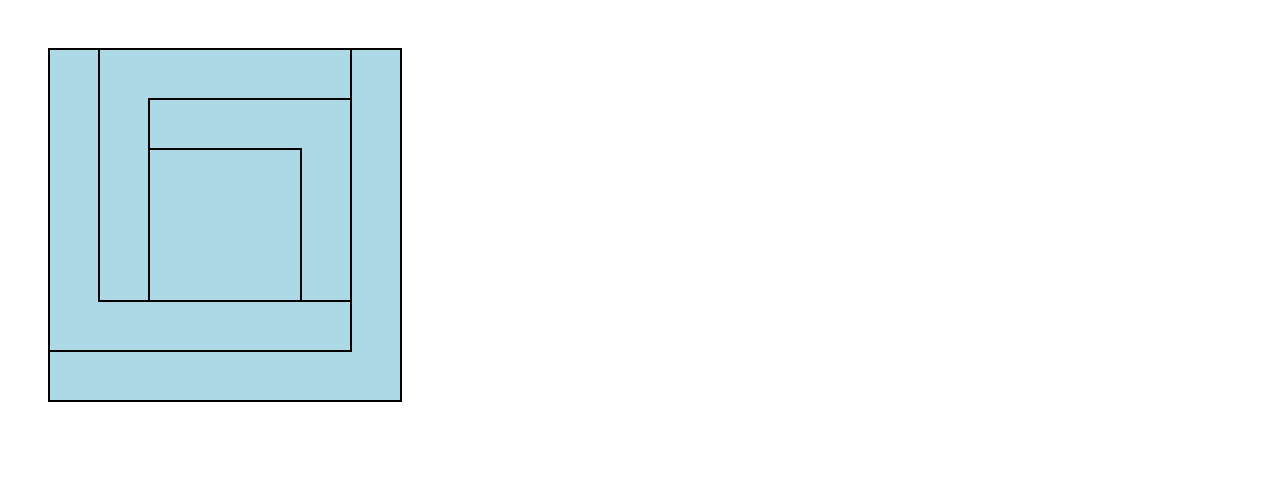
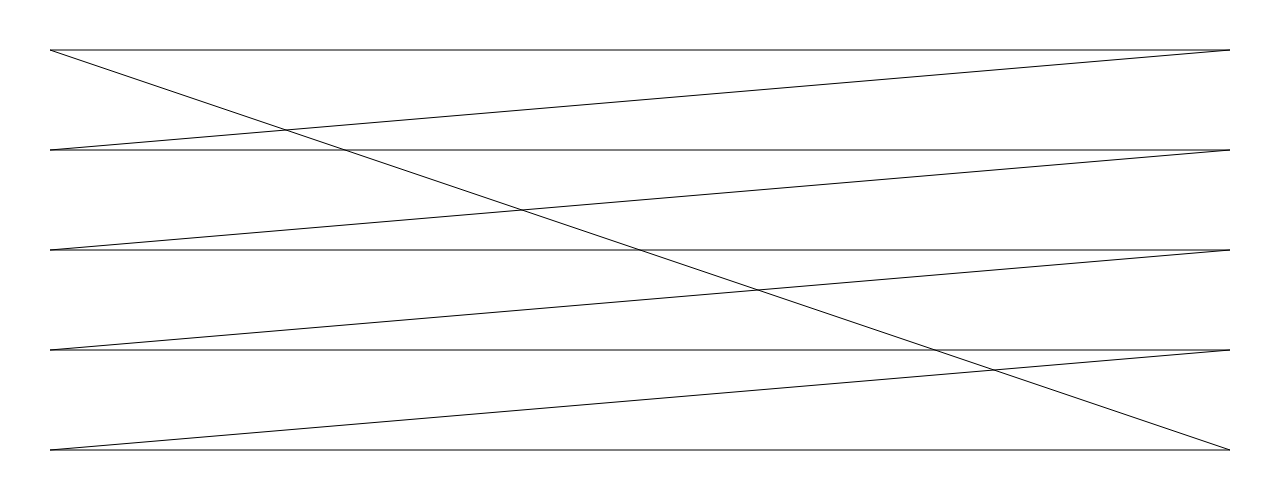
Before and after one commit to EHB-MCT/dev1-exercises-GillesdekerfGilles, a plain HTML site: page index.html in a window 1280 px wide. Drawn offline with Linux system fonts and the light colour scheme.

Commit message:
morelines

```diff
--- /dev/null
+++ b/exercises/2-variabels/2-1.js
@@ -0,0 +1,25 @@
+"use strict";
+let canvas = document.querySelector("canvas");
+canvas.width = window.innerWidth;
+canvas.height = window.innerHeight;
+let context = canvas.getContext("2d");
+moreLines();
+
+function moreLines() {
+    let margin = 50;
+    const width = context.canvas.width;
+
+    context.beginPath();
+    context.moveTo(margin, 50);
+    context.lineTo(width - margin, 50);
+    context.lineTo(margin, 150);
+    context.lineTo(width - margin, 150);
+    context.lineTo(margin, 250);
+    context.lineTo(width - margin, 250);
+    context.lineTo(margin, 350);
+    context.lineTo(width - margin, 350);
+    context.lineTo(margin, 450);
+    context.lineTo(width - margin, 450);
+    context.lineTo(margin, 50);
+    context.stroke();
+}
--- a/index.html
+++ b/index.html
@@ -1,7 +1,7 @@
 <html>
 
 <head>
-    <script src="exercises/1-functions/1-4.js" type="module"></script>
+    <script src="exercises/2-variabels/2-1.js" type="module"></script>
     <link rel="stylesheet" type="text/css" href="styles/index.css" />
 </head>
 
```
